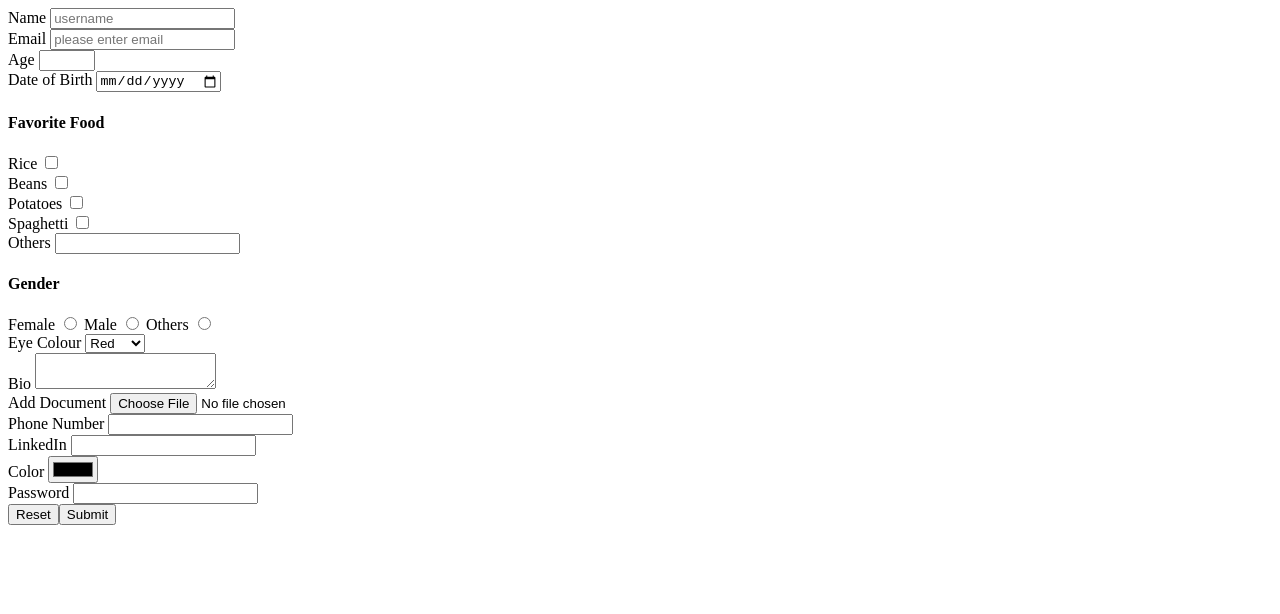
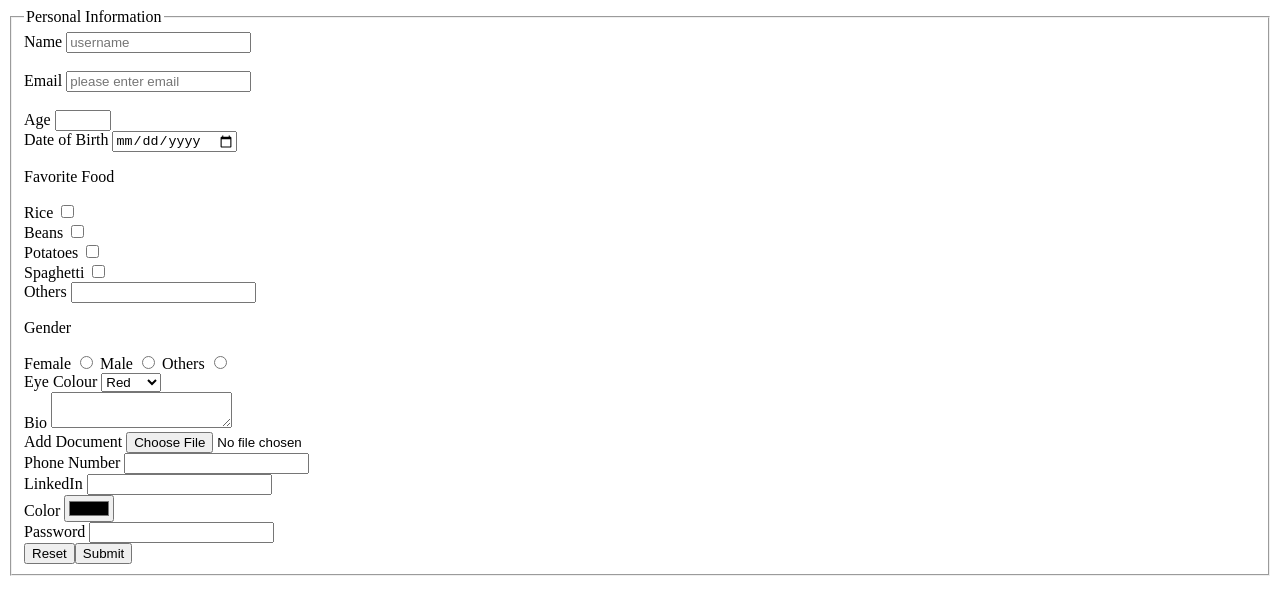
Before and after one commit to Ify-O/WebForm, a plain HTML site: page index.html in a window 1280 px wide. Drawn offline with Linux system fonts and the light colour scheme.

Commit message:
Refactor form structure and improve accessibility features

```diff
--- a/index.html
+++ b/index.html
@@ -8,13 +8,15 @@
 </head>
 <body>
   <form action="results.html" method="GET" enctype="multipart/form-data">
+    <fieldset>
+      <legend>Personal Information</legend>
       <div>
         <label for="name">Name</label>
-      <input type="text" name="name" id="name" placeholder="username" required>
+        <input type="text" name="name" id="name" placeholder="username" required><br><br>
       </div>
       <div>
         <label for="email">Email</label>
-      <input type="email" name="email" id="email" placeholder="please enter email" required>
+        <input type="email" name="email" id="email" placeholder="please enter email" required><br><br>
       </div>
       <div>
         <label for="age">Age</label>
@@ -25,7 +27,7 @@
         <input type="date" name="date" id="date">
       </div>
       <div>
-      <h4>Favorite Food</h4>
+        <p>Favorite Food</p>
         <div>
           <label for="rice">Rice</label>
           <input type="checkbox" name="rice" id="rice">
@@ -47,7 +49,7 @@
           <input type="text" name="others" id="others">
         </div>
         <div>
-        <h4>Gender</h4>
+          <p>Gender</p>
           <label for="female"> Female</label>
           <input type="radio" name="gender" id="female" value="female">
 
@@ -99,6 +101,7 @@
         <button type="reset">Reset</buttton>
         <button type="submit">Submit</button>
       </div>
+    </fieldset>
   </form>
 </body>
 </html>
```
Lines whose indentation alone changed are shown as unchanged.
